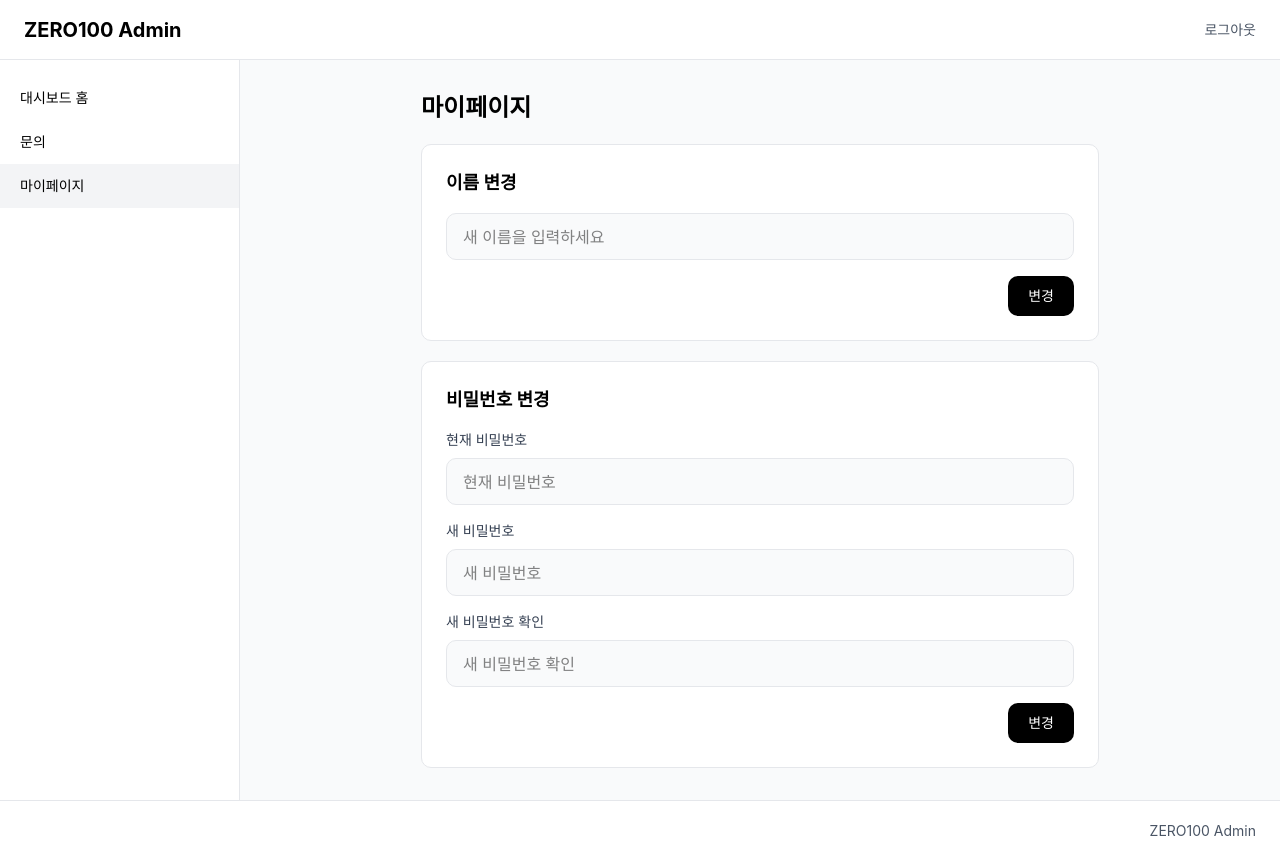
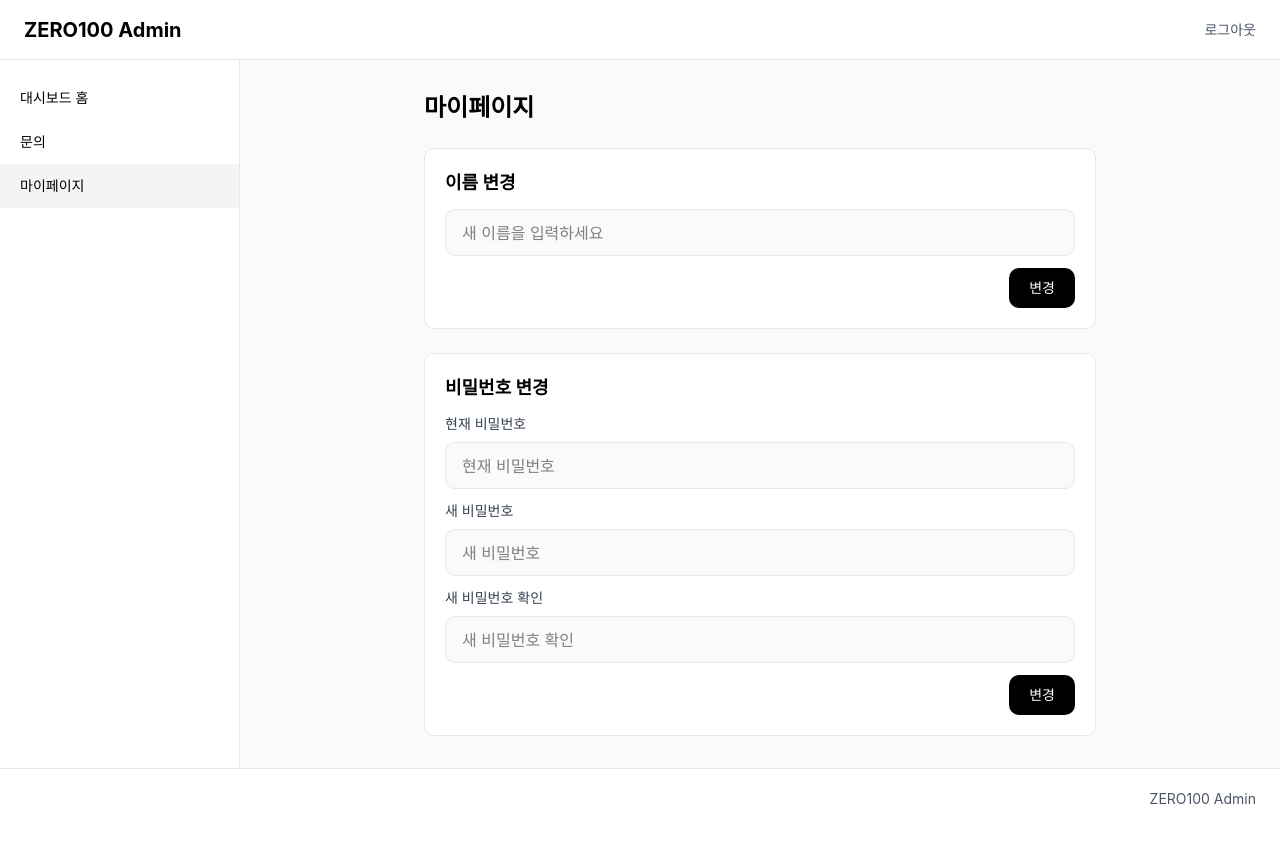
Before and after one commit to Leets-Official/8th-FE-Zero100, a React (Vite) app in the folder dashboard/: page /mypage in a window 1280 px wide. After the commit the page ends 828 px from the top, so only its background shows below. Built offline with nearby package versions, Linux system fonts and the light colour scheme.

Commit message:
style: 리뷰 반영 - 마이페이지 카드 크기, 간격 피그마 수치로 변경

```diff
--- a/dashboard/src/pages/Mypage.jsx
+++ b/dashboard/src/pages/Mypage.jsx
@@ -4,7 +4,7 @@ import TextInput from '../components/TextInput';
 import Toast from '../components/Toast';
 
 const PASSWORD_REGEX = /^(?=.*[A-Za-z])(?=.*\d)(?=.*[^A-Za-z\d]).{8,}$/;
-const CARD_CLASS = 'flex flex-col gap-4 rounded-[10px] border border-[#E5E7EB] bg-white p-6';
+const CARD_CLASS = 'flex flex-col gap-3 rounded-[10px] border border-[#E5E7EB] bg-white p-5';
 
 const MyPage = () => {
   const [name, setName] = useState('');
@@ -57,7 +57,7 @@ const MyPage = () => {
   };
 
   return (
-    <div className="mx-auto flex w-full max-w-[678px] flex-col gap-5">
+    <div className="mx-auto flex w-full max-w-[672px] flex-col gap-6">
       <h2 className="text-2xl font-bold text-black">마이페이지</h2>
 
       <form onSubmit={handleNameSubmit} noValidate className={CARD_CLASS}>
```
